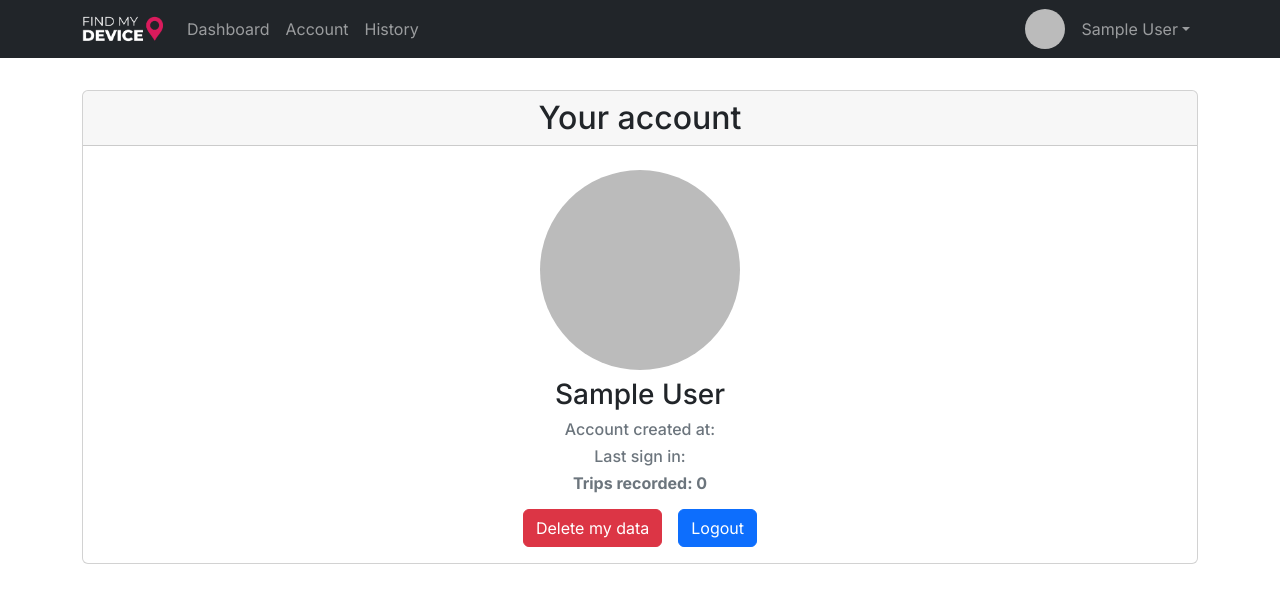
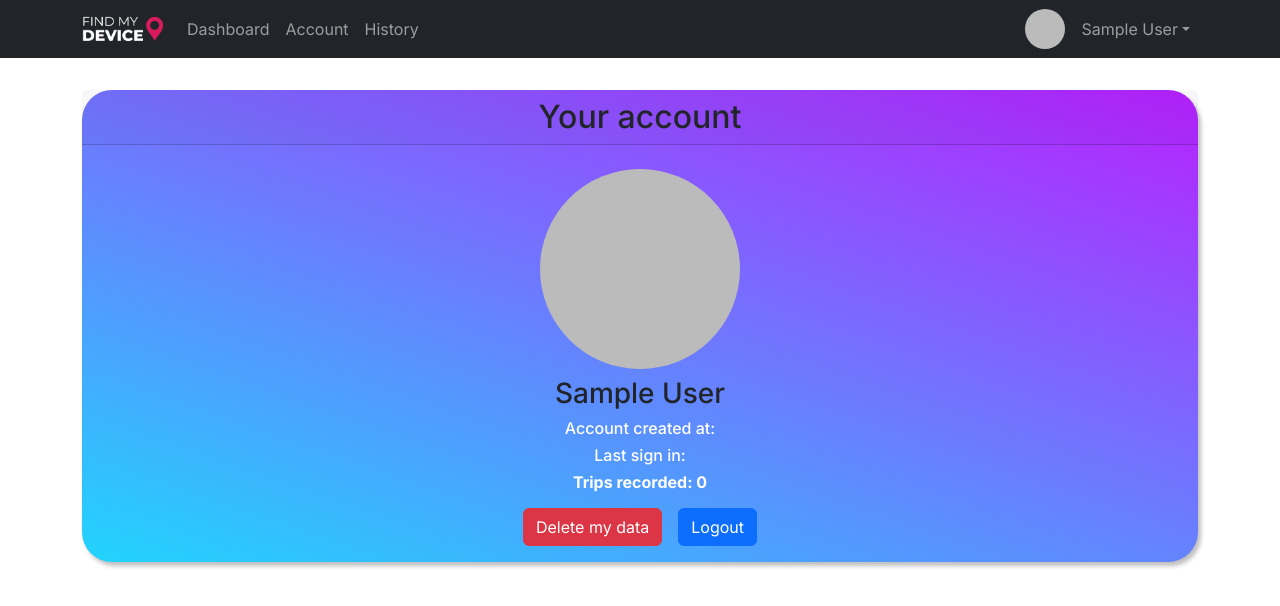
Before and after one commit to AndreiTarce/find-my-device, a React (Create React App) app: page /account in a window 1280 px wide. Shown: the top 606 px of the page. Built offline with nearby package versions, Linux system fonts and the light colour scheme; no server answers; the database is empty; sample sign-in values are in the browser's storage.

Commit message:
Changed Profile Card styling

```diff
--- /dev/null
+++ b/src/components/ProfileCard/ProfileCard.css
@@ -0,0 +1,7 @@
+.account-card {
+    background-color: #21d4fd;
+    background-image: linear-gradient(19deg, #21d4fd 0%, #b721ff 100%);
+    border: transparent !important;
+    border-radius: 30px !important;
+    box-shadow: 3px 4px 4px rgba(0, 0, 0, 0.25);
+}
--- a/src/components/ProfileCard/ProfileCard.js
+++ b/src/components/ProfileCard/ProfileCard.js
@@ -1,13 +1,13 @@
 import { UserAuth } from "../../context/AuthContextProvider";
 import { Card, Button, Image, Container } from "react-bootstrap";
 import LoginButton from "../LoginButton";
-import { deleteTrips } from "../../api";
 import { db } from "../../utils/firebase";
-import { collection, getCountFromServer } from "firebase/firestore";
+import { collection } from "firebase/firestore";
 import { useEffect, useState } from "react";
 import LoaderSpinner from "../LoaderSpinner/LoaderSpinner";
 import { onSnapshot } from "firebase/firestore";
 import DeleteDataModal from "../../pages/account/DeleteDataModal";
+import "./ProfileCard.css";
 
 const ProfileCard = () => {
     const { user } = UserAuth();
@@ -40,8 +40,10 @@ const ProfileCard = () => {
     if (image)
         return (
             <Container>
-                <Card className="text-center" style={{ marginTop: "2rem" }}>
-                    <Card.Header as="h2">Your account</Card.Header>
+                <Card className="text-center account-card" style={{ marginTop: "2rem" }}>
+                    <Card.Header as="h2" className="">
+                        Your account
+                    </Card.Header>
                     <Card.Body>
                         <Card.Text>
                             <Image
@@ -53,13 +55,13 @@ const ProfileCard = () => {
                                 width={200}
                             />
                             <Card.Title as="h3">{user.displayName}</Card.Title>
-                            <Card.Subtitle className="m-2 text-muted">
+                            <Card.Subtitle className="m-2 text-white">
                                 Account created at: {user.metadata.creationTime}
                             </Card.Subtitle>
-                            <Card.Subtitle className="m-2 text-muted">
+                            <Card.Subtitle className="m-2 text-white">
                                 Last sign in: {user.metadata.lastSignInTime}
                             </Card.Subtitle>
-                            <Card.Subtitle className="m-2 text-muted">
+                            <Card.Subtitle className="m-2 text-white">
                                 <strong>Trips recorded: {count}</strong>
                             </Card.Subtitle>
                         </Card.Text>
--- a/src/pages/homepage/Homepage.css
+++ b/src/pages/homepage/Homepage.css
@@ -3,7 +3,7 @@
     align-items: center;
     justify-content: center;
     height: 100vh;
-    background-image: url("../../assets/homepage.png");
+    background-image: url("../../assets/homepage.webp");
     background-size: cover;
 }
 
@@ -13,13 +13,13 @@
     align-items: center;
 }
 
-.homepage h1{
-    color:white;
+.homepage h1 {
+    color: white;
     padding-bottom: 4vh;
-    font-size:8vw!important;
+    font-size: 8vw !important;
 }
 
-.homepage img{
+.homepage img {
     padding-bottom: 50px;
     max-height: 40vh;
     max-width: 50vw;
```
Also changed, not shown: src/pages/signin/SignIn.css (+0 -16 lines), src/assets/homepage.webp (added).
